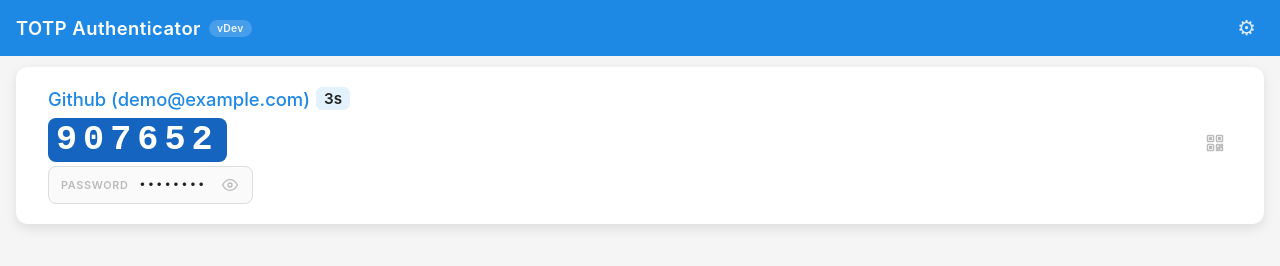
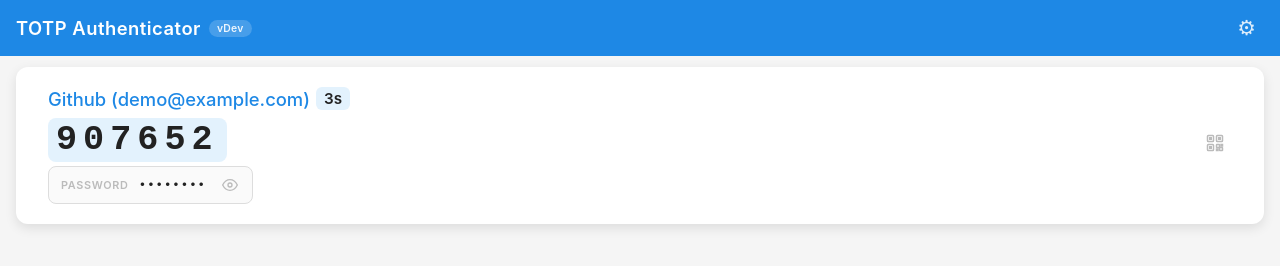
Before and after one commit to johnwmail/totp-authenticator, a website: page index.html in a window 1280 px wide. In both pictures the pointer is over the element 137 px from the left and 141 px from the top of the page. Drawn offline with Linux system fonts and the light colour scheme; no server answers.

Commit message:
Remove blue background from token codes (keep on hover only)
Co-authored-by: Shelley <shelley@exe.dev>

```diff
--- a/index.html
+++ b/index.html
@@ -228,13 +228,11 @@
                 transition: background 0.15s;
                 user-select: all;
                 position: relative;
-                background: var(--accent-bg);
                 margin: 0 0 4px 0;
             }
 
             .totp-code:hover {
-                background: var(--accent-hover);
-                color: #fff;
+                background: var(--accent-bg);
             }
 
             .totp-code.copied {
```
